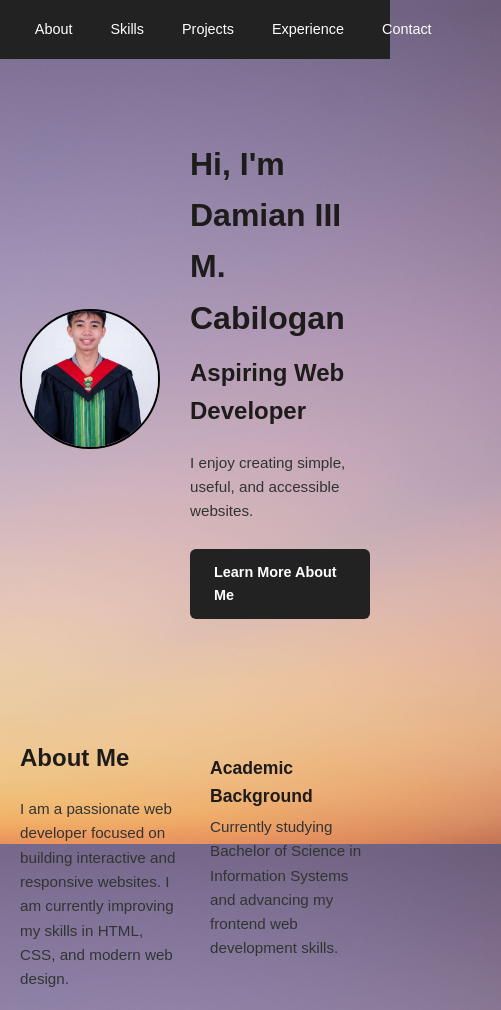
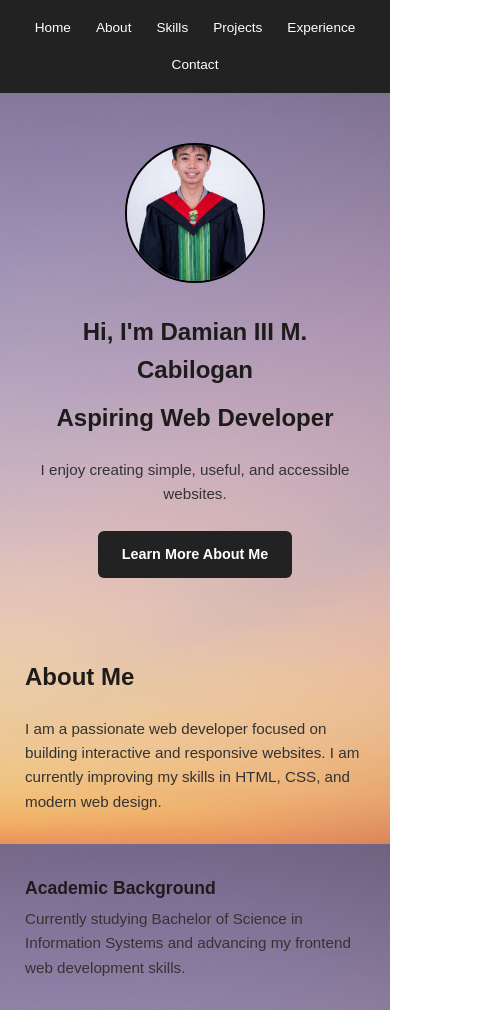
Before and after one commit to hashchaosen24/portfolio-project_ckh, a plain HTML site: page index.html in a window 390 px wide. Shown: the top 1010 px of the page, 501 px wide, since content can reach past the window. Drawn offline with Linux system fonts and the light colour scheme.

Commit message:
Make portfolio responsive

```diff
--- a/styles.css
+++ b/styles.css
@@ -299,3 +299,58 @@ ul li {
     cursor: pointer;
     font-family: inherit;
 }
+
+/* ===== ACTIVITY 8: RESPONSIVE ===== */
+/* Tablet */
+@media (max-width: 768px) {
+    .container {
+        margin: 20px 10px;
+        padding: 30px 15px;
+    }
+
+    h1 {
+        font-size: 1.7rem;
+    }
+
+    .skills-grid {
+        flex-wrap: wrap;    /* skill cards go to a new line */
+    }
+
+    .skill-card {
+        flex: 1 1 28%;
+    }
+}
+
+/* Mobile */
+@media (max-width: 600px) {
+    .navbar {
+        flex-wrap: wrap;    /* menu links wrap to a second line */
+        gap: 5px;
+    }
+
+    .navbar a {
+        padding: 5px 10px;
+        font-size: 0.85rem;
+    }
+
+    .intro-section {
+        flex-direction: column; /* image on top, text below */
+        text-align: center;
+    }
+
+    .intro-text {
+        align-items: center;
+    }
+
+    .about-grid {
+        grid-template-columns: 1fr; /* 1 column */
+    }
+
+    .skill-card {
+        flex: 1 1 40%;
+    }
+
+    h1 {
+        font-size: 1.5rem;
+    }
+}
```
